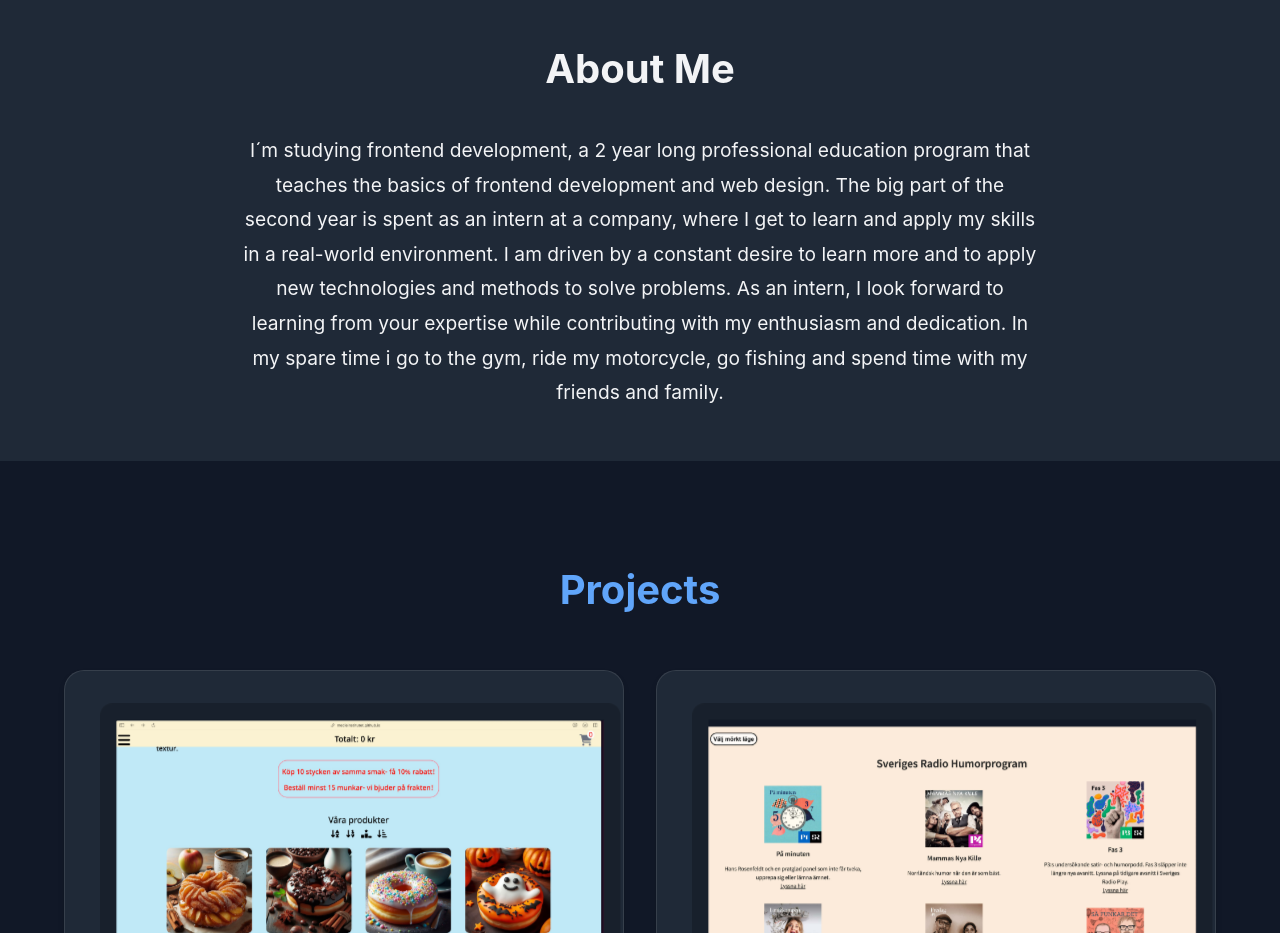
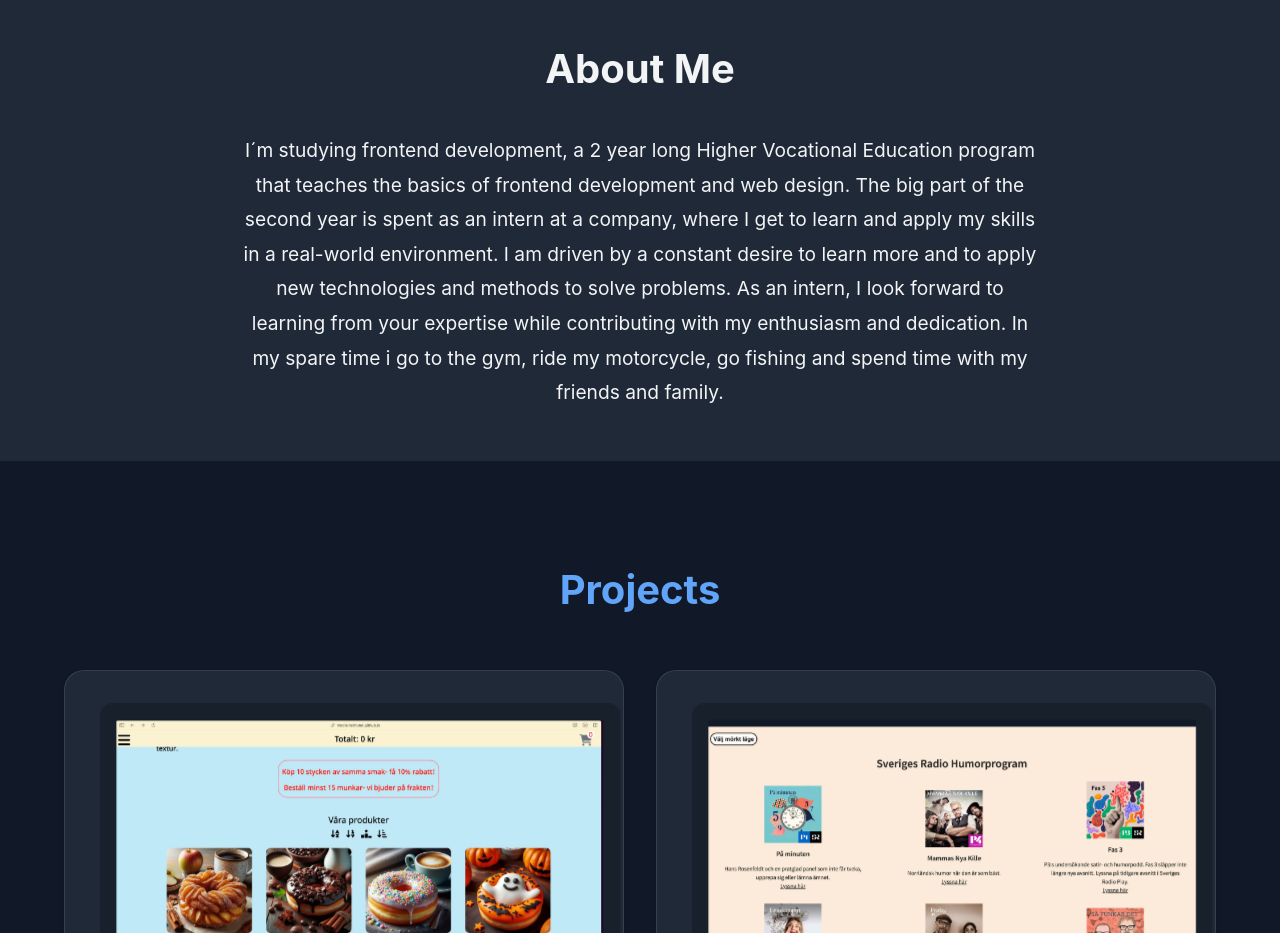
Before and after one commit to JanisSeibutis/portfolio, a React (Vite) app: page / in a window 1280 px wide. Shown: the part 860-1793 px from the top of the page. Built offline with nearby package versions, Linux system fonts and the light colour scheme.

Commit message:
docs: update about me & readme

```diff
--- a/src/components/About.tsx
+++ b/src/components/About.tsx
@@ -6,7 +6,7 @@ const About: React.FC = () => {
     <section className="about">
       <h2>About Me</h2>
       <div className="about-content">
-      <p>I´m studying frontend development, a 2 year long professional education program that teaches the basics of frontend development and web design.
+      <p>I´m studying frontend development, a 2 year long Higher Vocational Education program that teaches the basics of frontend development and web design.
         The big part of the second year is spent as an intern at a company, where I get to learn and apply my skills in a real-world environment.
         I am driven by a constant desire to
         learn more and to apply new technologies and methods to solve problems. As an intern, I look forward to learning from your expertise while contributing
```
Also changed, not shown: 1 other file (tests, documents, lock files or other folders).
